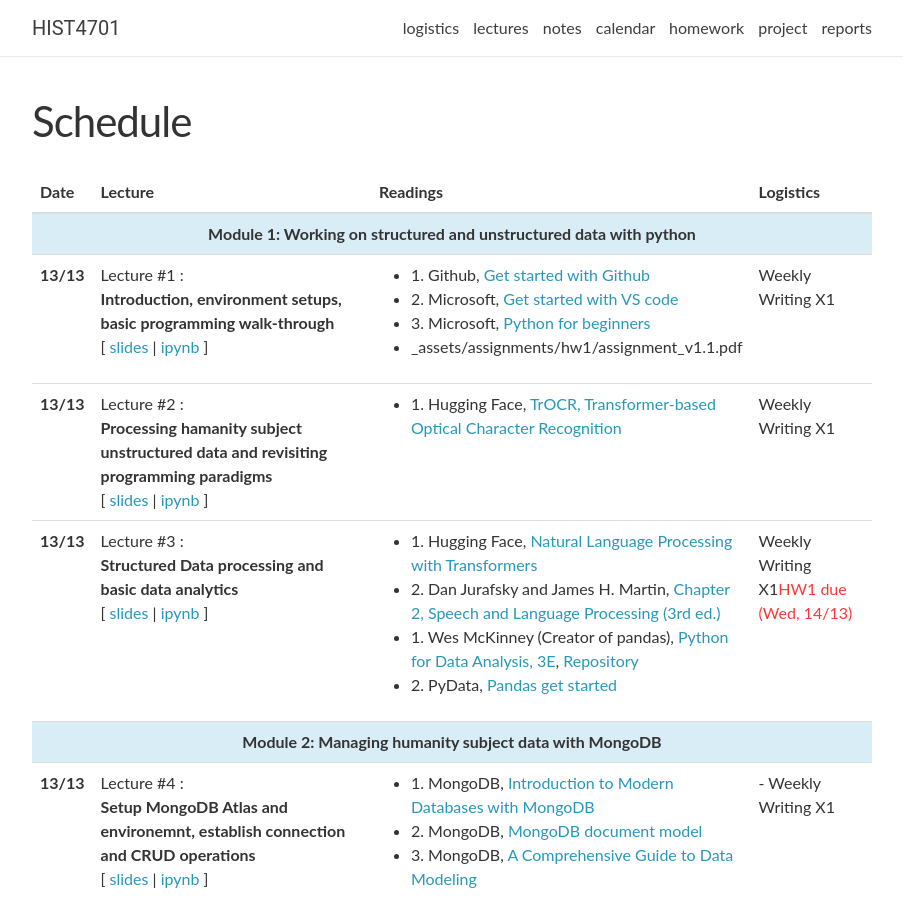
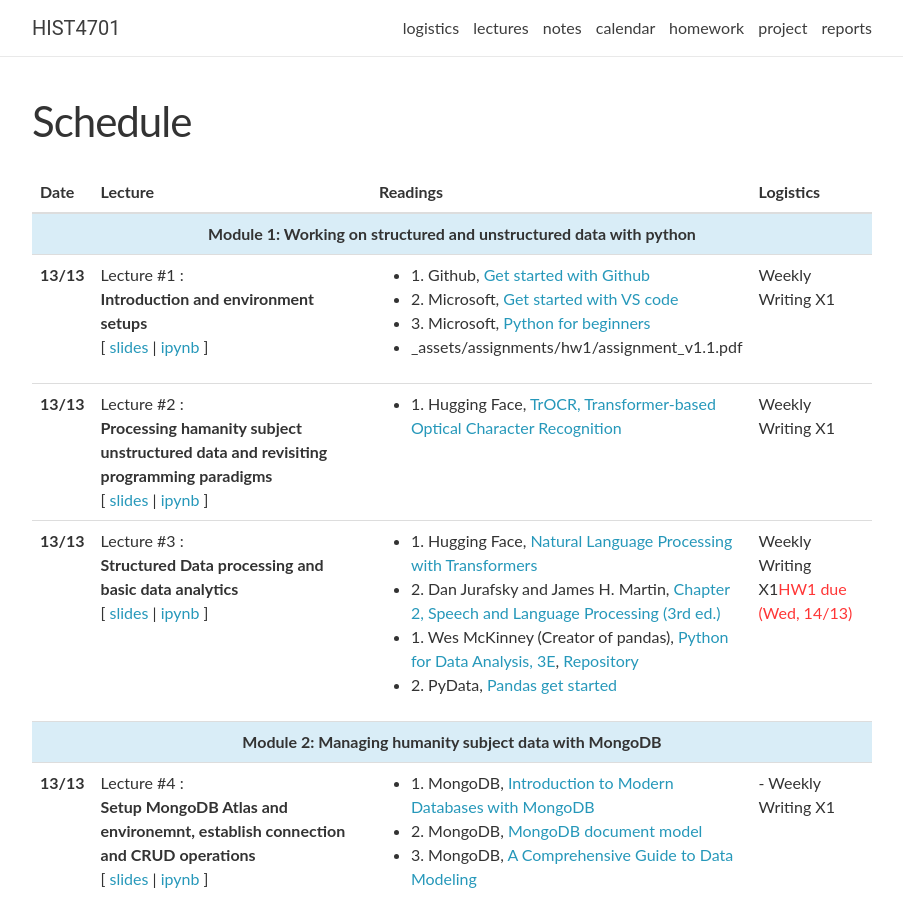
Before and after one commit to pakkinlau/prog-for-humanists-web, a Jekyll site: the page built from _pages/lectures.md, in a window 1280 px wide and 900 px high. Shown: the whole window, without its empty margins (188-1091 px from the left). Built offline with Jekyll 4.4.1, drawn with Linux system fonts in a browser that asks for light colours; nearby versions of some CDN libraries; comment, search, counter and statistics services are not loaded.

Commit message:
Gites: Automated add-commit-push. Datetime tag: 05/01/2024 05:56:25

```diff
--- a/_data/lectures.yml
+++ b/_data/lectures.yml
@@ -2,7 +2,7 @@
 
 - date: 13/13
   title: >
-    <strong>Introduction, environment setups, basic programming walk-through</strong>
+    <strong>Introduction and environment setups</strong>
   slides: "https://docs.google.com/presentation/d/1O5z15EdfpT5E9EgGuV-xZsY8M0t6w7QqKCFfeJJBTQE/edit#slide=id.g26435cf8a4c_0_766"
   ipynb: "https://github.com/pakkinlau/prog-for-humanists/tree/main/colabs/Unit%200"
   readings:
```
